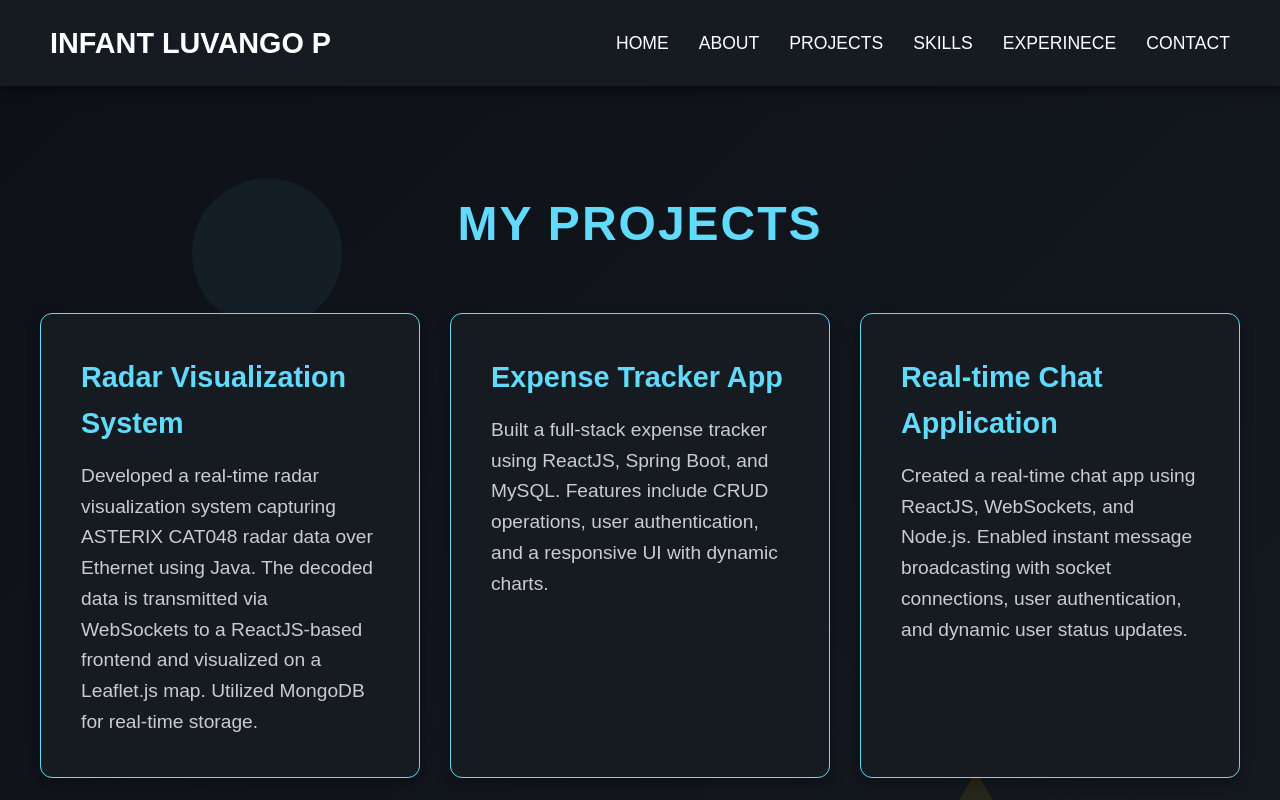
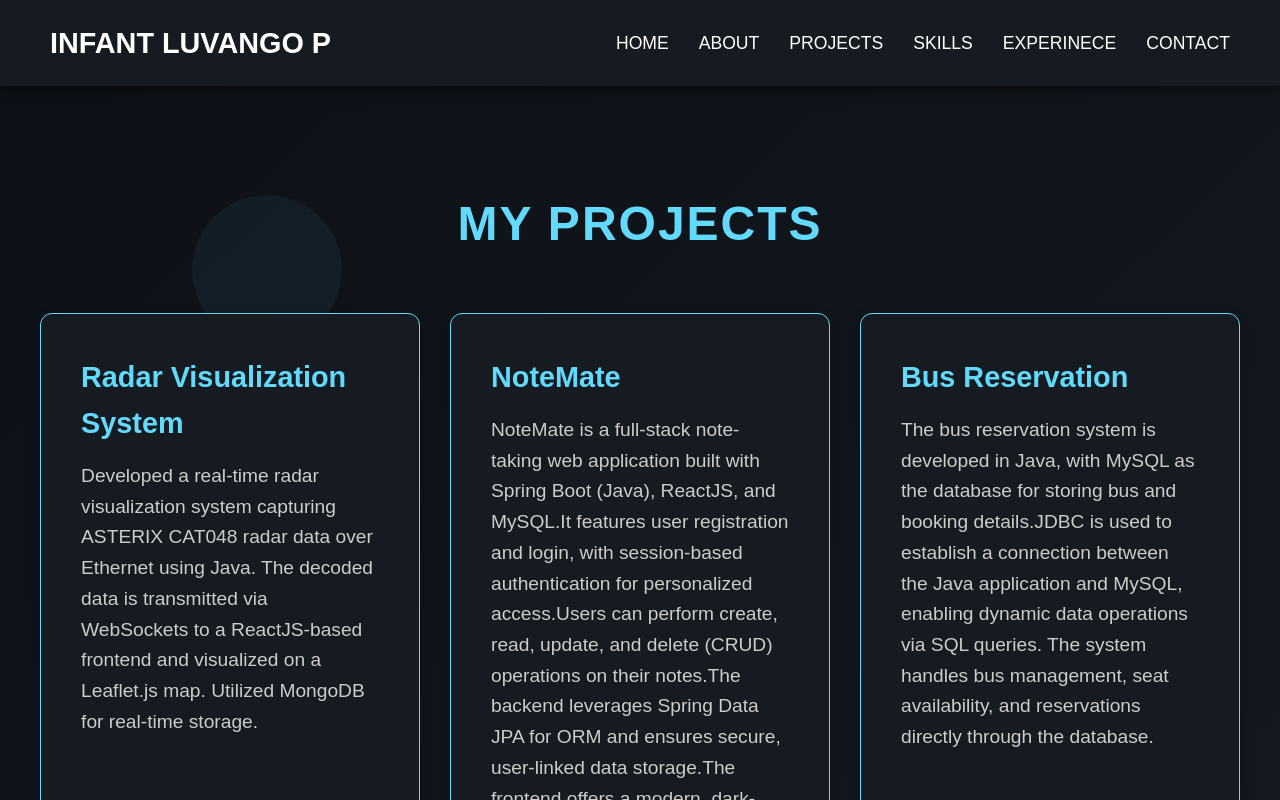
Before and after one commit to INFANTLUVANGO/portfolio, a React (Vite) app: page /projects in a window 1280 px wide. Shown: the top 800 px of the page. Built offline with nearby package versions, Linux system fonts and the light colour scheme.

Commit message:
Update Projects.jsx

```diff
--- a/src/components/Projects.jsx
+++ b/src/components/Projects.jsx
@@ -43,24 +43,19 @@ const Projects = () => {
               "Developed a real-time radar visualization system capturing ASTERIX CAT048 radar data over Ethernet using Java. The decoded data is transmitted via WebSockets to a ReactJS-based frontend and visualized on a Leaflet.js map. Utilized MongoDB for real-time storage."
           },
           {
-            title: "Expense Tracker App",
+            title: "NoteMate",
             description:
-              "Built a full-stack expense tracker using ReactJS, Spring Boot, and MySQL. Features include CRUD operations, user authentication, and a responsive UI with dynamic charts."
+              "NoteMate is a full-stack note-taking web application built with Spring Boot (Java), ReactJS, and MySQL.It features user registration and login, with session-based authentication for personalized access.Users can perform create, read, update, and delete (CRUD) operations on their notes.The backend leverages Spring Data JPA for ORM and ensures secure, user-linked data storage.The frontend offers a modern, dark-themed UI with smooth transitions and responsive design"
           },
           {
-            title: "Real-time Chat Application",
+            title: "Bus Reservation",
             description:
-              "Created a real-time chat app using ReactJS, WebSockets, and Node.js. Enabled instant message broadcasting with socket connections, user authentication, and dynamic user status updates."
+              "The bus reservation system is developed in Java, with MySQL as the database for storing bus and booking details.JDBC is used to establish a connection between the Java application and MySQL, enabling dynamic data operations via SQL queries. The system handles bus management, seat availability, and reservations directly through the database."
           },
           {
-            title: "Portfolio Website",
+            title: "Weather App",
             description:
-              "Designed and developed a personal portfolio using ReactJS with Framer Motion animations. Includes smooth transitions, interactive sections, and a responsive layout with detailed project showcases."
-          },
-          {
-            title: "Weather Dashboard",
-            description:
-              "Built a weather dashboard using ReactJS, OpenWeather API, and CSS animations. Displays real-time weather data, including temperature, humidity, and forecasts."
+              "In ReactJS, integrate a weather API to fetch city-specific weather data, then use state management to dynamically update the UI with the retrieved information, offering users an intuitive interface to check weather forecasts within the React application."
           }
         ].map((project, index) => (
           <motion.div
```
